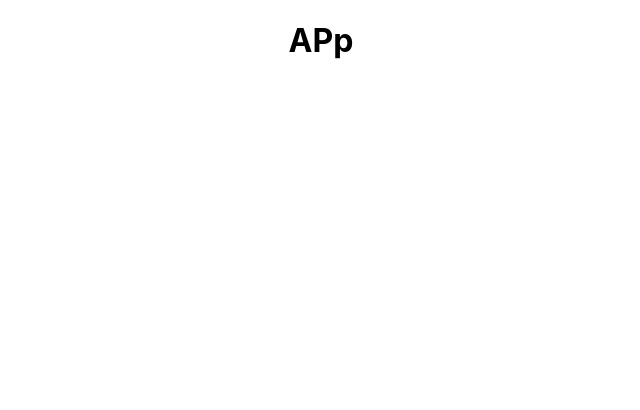
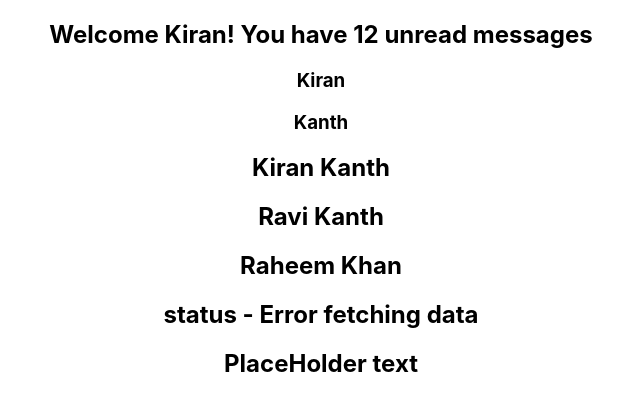
Before and after one commit to Kanthkiran/TypeScriptsAssignments, a React (Create React App) app in the folder TypescriptAssignment/react-typescript-demo/: page / in a window 1280 px wide. Shown: the top 410 px of the page, without its empty margins (319-959 px from the left). Built offline with nearby package versions, Linux system fonts and the light colour scheme.

Commit message:
props sending like array and object

```diff
--- a/TypescriptAssignment/react-typescript-demo/src/App.tsx
+++ b/TypescriptAssignment/react-typescript-demo/src/App.tsx
@@ -1,11 +1,37 @@
 import React from 'react';
 import logo from './logo.svg';
 import './App.css';
+import { Greet } from './Components/Greet';
+import { Personlist } from './Components/PersonList';
+import { Status } from './Components/Status';
+import { Heading } from './Components/Heading';
 
 function App() {
+  const nameList = [
+    {
+      first:"Kiran",
+      last:'Kanth'
+    },
+    {
+      first:"Ravi",
+      last:'Kanth'
+    },
+    {
+      first:"Raheem",
+      last:'Khan'
+    }
+
+  ]
+  const personName ={
+    first:'Kiran',
+    last:'Kanth'
+  }
   return (
     <div className="App">
-     <h1>APp</h1>
+     <Greet name="Kiran" messageCount={12} isLoggedIn={true} details={personName}/>
+     <Personlist names={nameList}/>
+     <Status status='error'/>
+     <Heading>PlaceHolder text</Heading>
     </div>
   );
 }
--- /dev/null
+++ b/TypescriptAssignment/react-typescript-demo/src/Components/Greet.tsx
@@ -0,0 +1,23 @@
+type Greetpoprs = {
+    name:string
+    messageCount:number
+    isLoggedIn:boolean
+    details : {
+        first:string
+        last:string
+    }
+}
+export const Greet = (props:Greetpoprs)=>{
+    return(
+        <div>
+            {props.isLoggedIn ? <h2>Welcome {props.name}! You have {props.messageCount} unread messages</h2>
+                                :
+                                <h2>Login first</h2>
+            }
+            <div>
+                <h3>{props.details.first}</h3>
+                <h3>{props.details.last}</h3>
+            </div>
+        </div>
+    )
+}
--- /dev/null
+++ b/TypescriptAssignment/react-typescript-demo/src/Components/Heading.tsx
@@ -0,0 +1,8 @@
+type HeadingProps = {
+    children:string
+  }
+  export const Heading = (props:HeadingProps)=>{
+      return(
+          <h2>{props.children}</h2>
+      )
+  }
--- /dev/null
+++ b/TypescriptAssignment/react-typescript-demo/src/Components/PersonList.tsx
@@ -0,0 +1,17 @@
+type Personlistporps = {
+  names:{
+    first:string
+    last:string
+}[]
+}
+export const Personlist = (props:Personlistporps)=>{
+    return(
+        <div>
+          {props.names.map(name=>{
+            return(
+                <h2 key={name.first}>{name.first} {name.last}</h2>
+            )
+          })}
+        </div>
+    )
+}
--- /dev/null
+++ b/TypescriptAssignment/react-typescript-demo/src/Components/Status.tsx
@@ -0,0 +1,20 @@
+type statusProps = {
+status:'loading' | 'success' | 'error'
+}
+export const Status = (props:statusProps)=>{
+    let message
+    if(props.status === "loading"){
+        message="Loading...."
+    }
+    else if(props.status === "success"){
+        message = "Data fetched successfully"
+    }
+    else if(props.status === "error"){
+        message = "Error fetching data"
+    }
+    return(
+        <div>
+           <h2>status - {message}</h2>
+        </div>
+    )
+}
```
